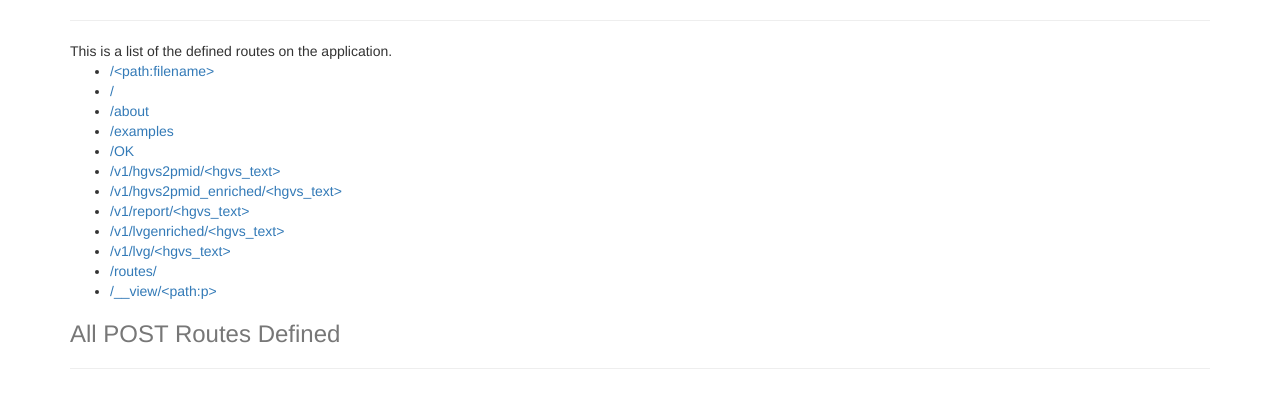
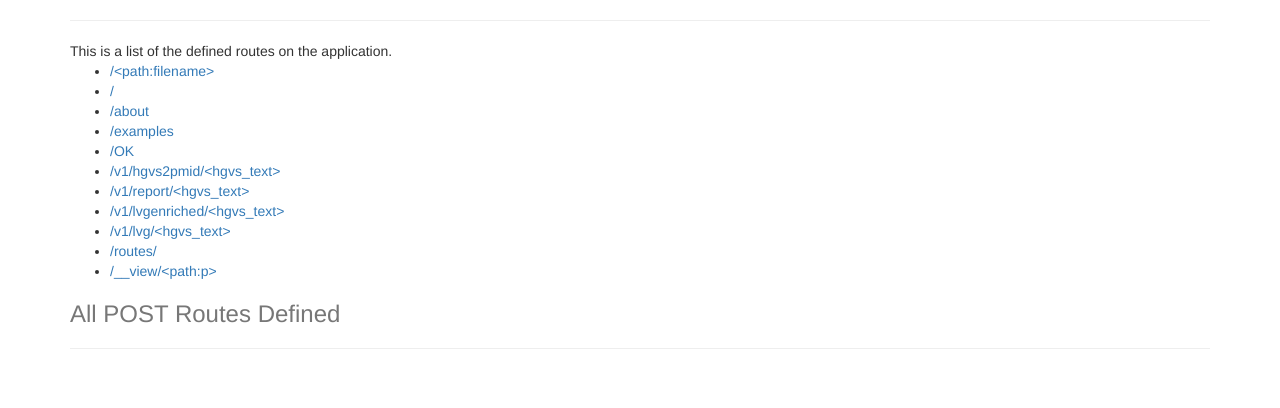
Before and after one commit to text2gene/text2gene, a Flask app: page /routes/ in a window 1280 px wide. Shown: the part 46-454 px from the top of the page. Run offline with Flask 2, Linux system fonts and the light colour scheme; some libraries are stand-ins or nearby versions.

Commit message:
removed hgvs2pmid_enriched route (redundant)

```diff
--- a/text2gene/routes_v1/routes.py
+++ b/text2gene/routes_v1/routes.py
@@ -30,6 +30,8 @@ def hgvs2pmid(hgvs_text):
     :param hgvs_text: str
     :return: HTTP200 (json) or HTTP400 (json)
     """
+    # TODO: allow URL argument to specify type of lvg_mode to use.
+
     outd = {'action': 'hgvs2pmid', 'hgvs_text': hgvs_text, 'response': 'Change <hgvs_text> in url to HGVS string.'}
 
     if 'hgvs_text' not in hgvs_text:
@@ -55,45 +57,6 @@ def hgvs2pmid(hgvs_text):
             outd['response']['PubTator'] = pubtator_pmids
 
     return HTTP200(outd)
-
-
-@routes_v1.route('/v1/hgvs2pmid_enriched/<hgvs_text>')
-def hgvs2pmid_enriched(hgvs_text):
-    """ Takes an input hgvs_text and uses a combination of methods to name pubmed
-    articles by their PMID that mention this genetic variant.
-
-        # a weird one:
-        #NM_194248.1:c.158C>T
-
-    :param hgvs_text: str
-    :return: HTTP200 (json) or HTTP400 (json)
-    """
-    outd = {'action': 'hgvs2pmid_enriched', 'hgvs_text': hgvs_text, 'response': 'Change <hgvs_text> in url to HGVS string.'}
-
-    if 'hgvs_text' not in hgvs_text:
-        try:
-            lex = LVGEnriched(hgvs_text)
-        except CriticalHgvsError as error:
-            return HTTP400(error, 'Cannot parse input string %s as hgvs text' % hgvs_text)
-
-        outd['lvg'] = lex.to_dict()
-
-        outd['response'] = {}
-
-        ncbi_pmids = NCBIHgvs2Pmid(lex.hgvs_text)
-        if ncbi_pmids:
-            outd['response']['NCBI'] = ncbi_pmids
-
-        clinvar_pmids = ClinvarHgvs2Pmid(lex)
-        if clinvar_pmids:
-            outd['response']['ClinVar'] = clinvar_pmids
-
-        pubtator_pmids = PubtatorHgvs2Pmid(lex)
-        if pubtator_pmids:
-            outd['response']['PubTator'] = pubtator_pmids
-
-    return HTTP200(outd)
-
 
 
 @routes_v1.route('/v1/report/<hgvs_text>')
--- a/text2gene/templates/examples.html
+++ b/text2gene/templates/examples.html
@@ -8,11 +8,6 @@
 <h3>HGVS to PMID</h3>
 {% for hgvs_text in hgvs_samples %}
 <ul><li><a href="/{{api_version}}/hgvs2pmid/{{hgvs_text}}">/{{api_version}}/hgvs2pmid/{{hgvs_text}}</a></li></ul>
-{% endfor %}
-
-<h3>HGVS to PMID ENRICHED by Variant Report</h3>
-{% for hgvs_text in hgvs_samples %}
-<ul><li><a href="/{{api_version}}/hgvs2pmid_enriched/{{hgvs_text}}">/{{api_version}}/hgvs2pmid_enriched/{{hgvs_text}}</a></li></ul>
 {% endfor %}
 
 <h3>Variant Report</h3>
```
